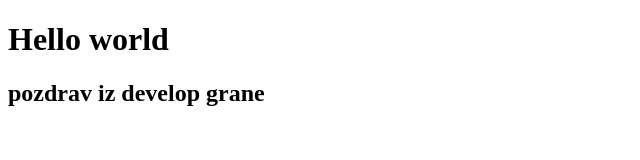
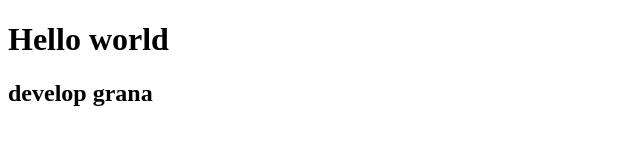
Before and after one commit to VladimirK138/gitvezba1, a plain HTML site: page index.html in a window 1280 px wide. Shown: the whole page, without its empty margins (0-640 px from the left). Drawn offline with Linux system fonts and the light colour scheme.

Commit message:
develop futer

```diff
--- a/index.html
+++ b/index.html
@@ -11,7 +11,7 @@
 
 </main>
 <footer>
-	<h2>pozdrav iz develop grane</h2>
+	<h2>develop grana</h2>
 </footer>
 </body>
 </html>
```
